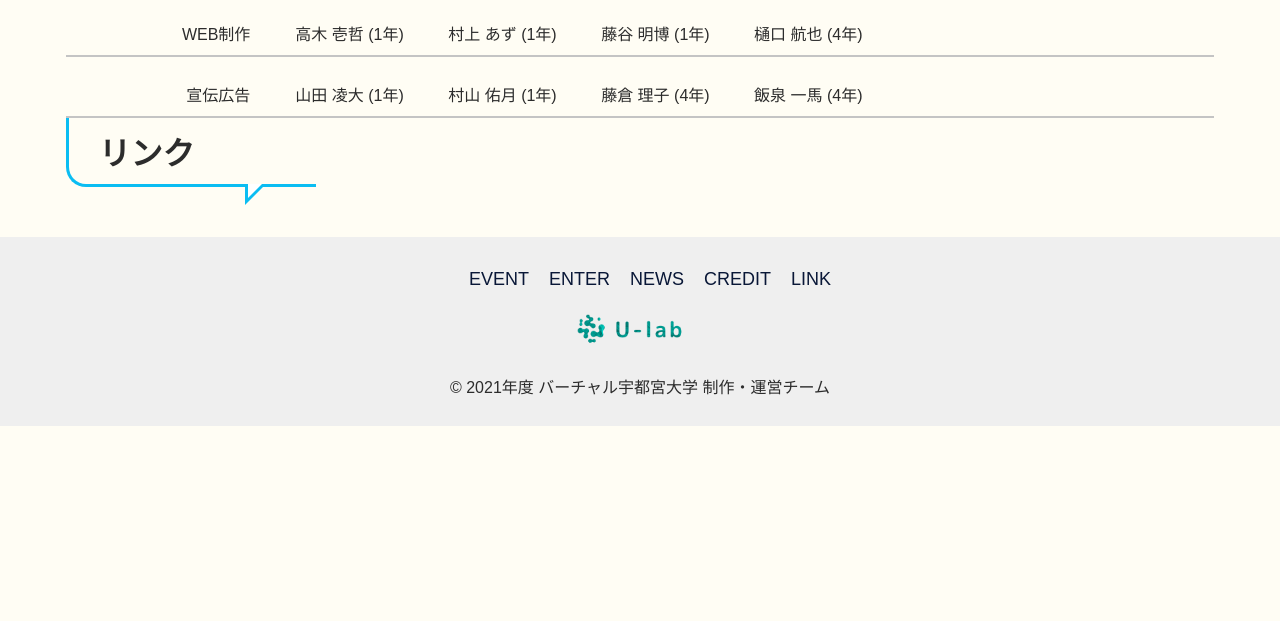
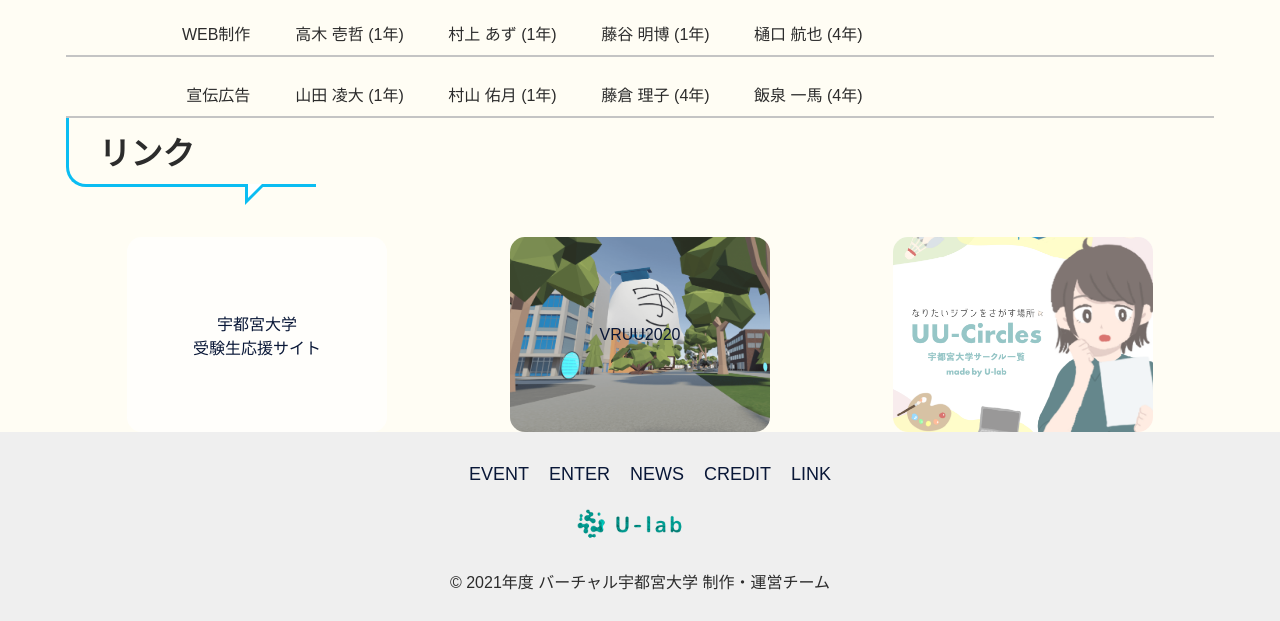
Before and after one commit to u-lab/vruu-2021, a PHP site: page / in a window 1280 px wide. Shown: the part 1604-2225 px from the top of the page. Before the commit the page ends 2030 px from the top, so only its background shows below. Run offline with PHP 8.4, Linux system fonts and the light colour scheme.

Commit message:
リンクを追加

```diff
--- a/css/style.css
+++ b/css/style.css
@@ -192,6 +192,34 @@ footer nav {
 .name .pr-40{
     padding-right: 40px;
 }
+
+.link-list{
+    display: flex;
+    justify-content: space-around;
+}
+
+.link-item{
+    display: flex;
+    justify-content: center;
+    width: 260px;
+    height: 195px;
+    background-color: rgba(255, 255, 255, 0.7);
+    border-radius: 15px;
+    text-align: center;
+    align-items: center;
+}
+
+.link-item-vruu2020{
+    background-image: url(../img/top_picture.png);
+    background-size: cover;
+}
+
+.link-item img{
+    width: 100%;
+    height: 100%;
+    border-radius: 15px;
+    object-fit: cover;
+}
 @media all and (min-width: 480px) {
     footer {
         padding: 12px 0;
--- a/index.html
+++ b/index.html
@@ -1,5 +1,6 @@
 <!DOCTYPE html>
 <html lang="ja">
+
 <head>
     <meta charset="UTF-8">
     <meta name="viewport" content="width=device-width, initial-scale=1.0">
@@ -100,6 +101,18 @@
 
         <section id="link" class="wrapper">
             <h2 class="sec-title">リンク</h2>
+            <div class="link-list">
+                <a class="link-item link-item-udai" href="https://admission.utsunomiya-u.ac.jp/" target="_blank"
+                    rel="noopener">
+                    宇都宮大学<br>受験生応援サイト
+                </a>
+                <a class="link-item link-item-vruu2020" href="https://2020.vr-uu.com/">
+                    VRUU2020
+                </a>
+                <a class="link-item" href="https://uu-circles.com">
+                    <img src="img/uu-circles.png">
+                </a>
+            </div>
 
         </section>
 
```
Also changed, not shown: img/uu-circles.png (added). Lines whose indentation alone changed are shown as unchanged.
